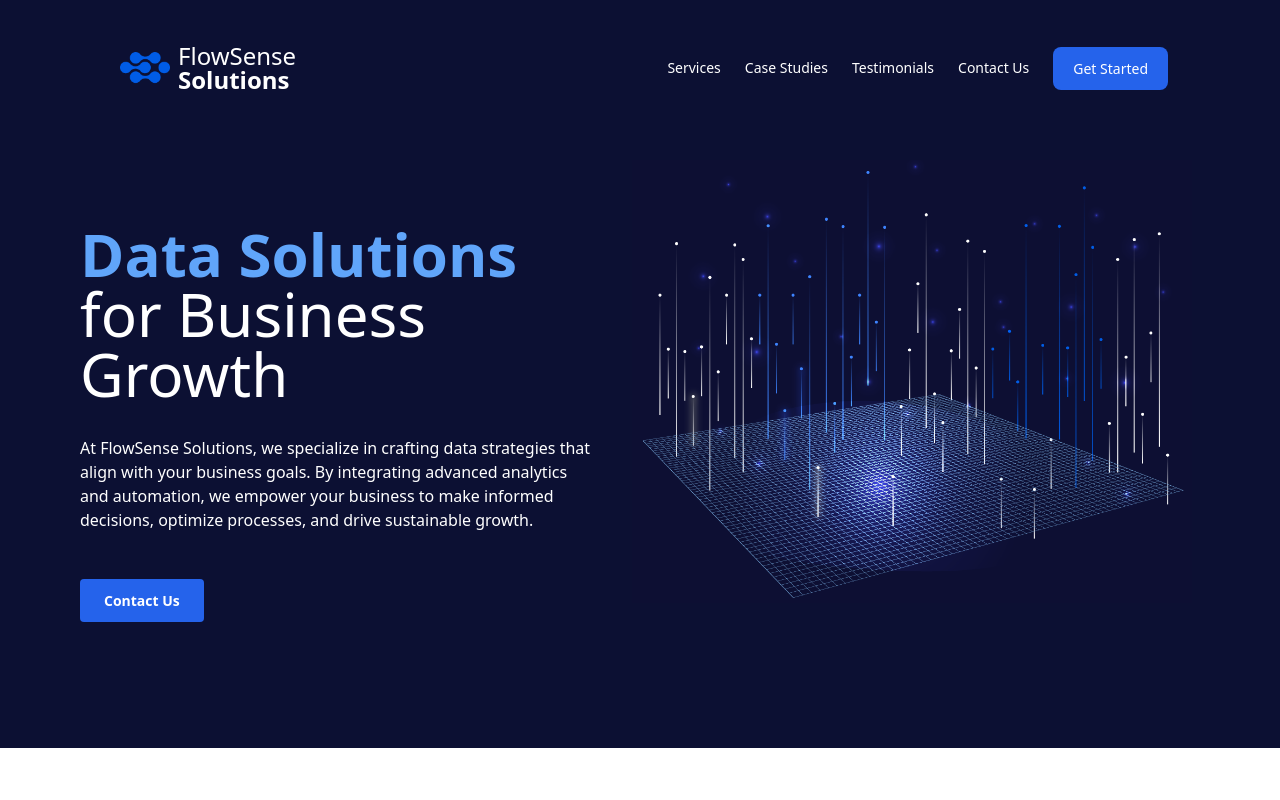
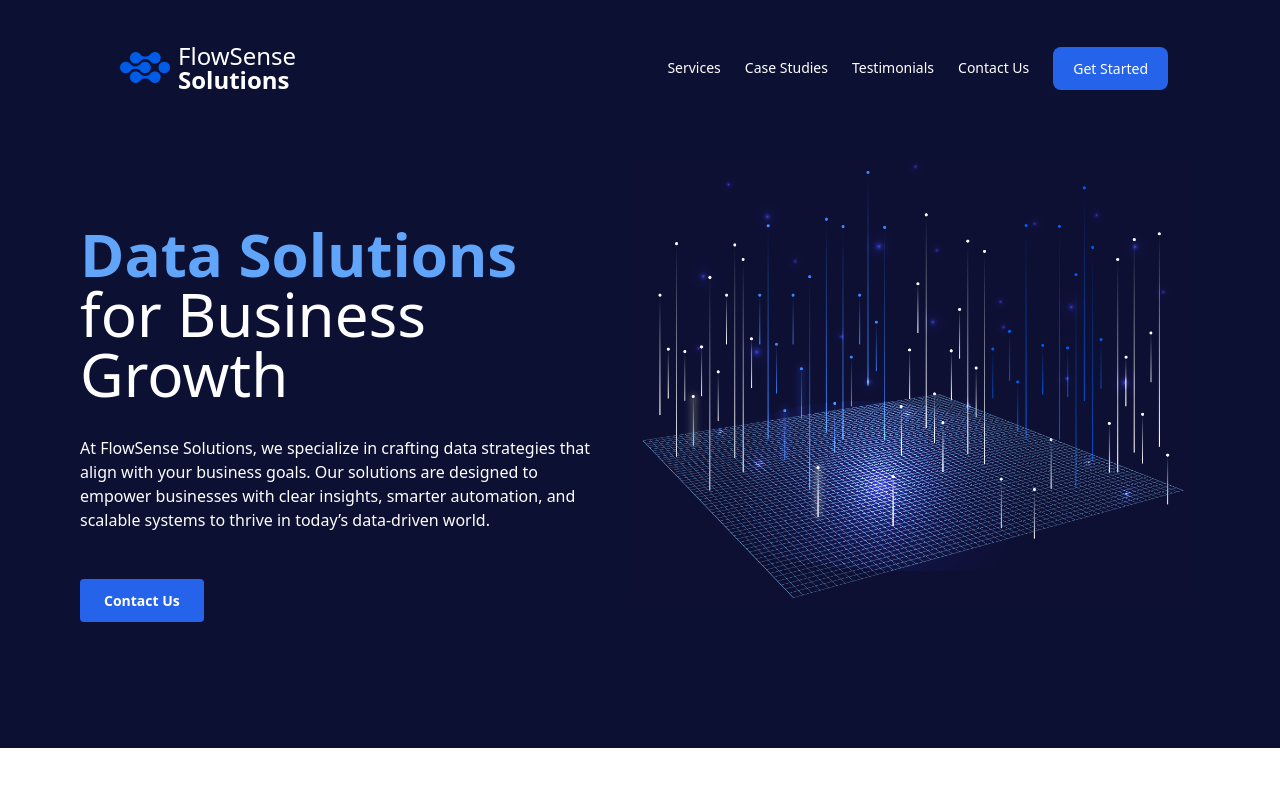
Before and after one commit to cfriedman2156/flowsense, a Next.js app: page / in a window 1280 px wide. Shown: the top 800 px of the page. Built offline with nearby package versions, Linux system fonts and the light colour scheme; a web font is replaced by a local one.

Commit message:
Update hero.jsx

```diff
--- a/src/components/hero.jsx
+++ b/src/components/hero.jsx
@@ -27,8 +27,8 @@
             </h1>
             <p className="mt-8 text-sm sm:text-base">
               At FlowSense Solutions, we specialize in crafting data strategies that align with your business goals.
-              By integrating advanced analytics and automation, we empower your business to make informed decisions,
-              optimize processes, and drive sustainable growth.
+              Our solutions are designed to empower businesses with clear insights, smarter automation, and scalable systems
+              to thrive in today’s data-driven world.
             </p>
             <div className="mt-8 sm:mt-14 mb-12 lg:mb-24">
               <a
```
